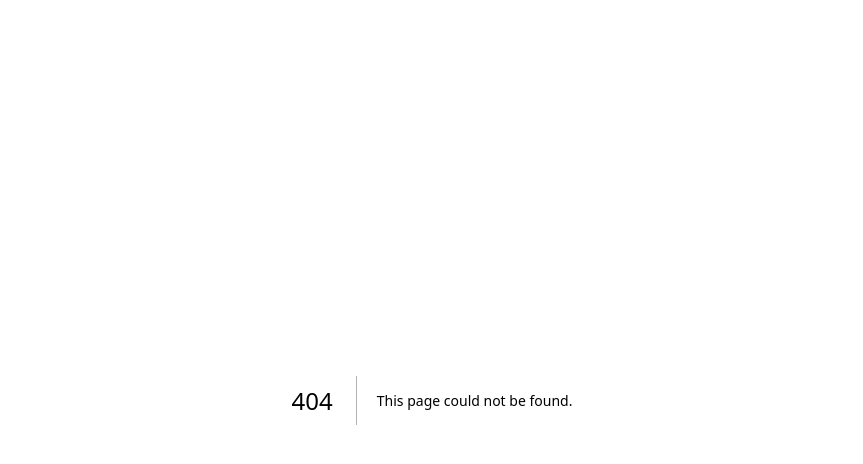
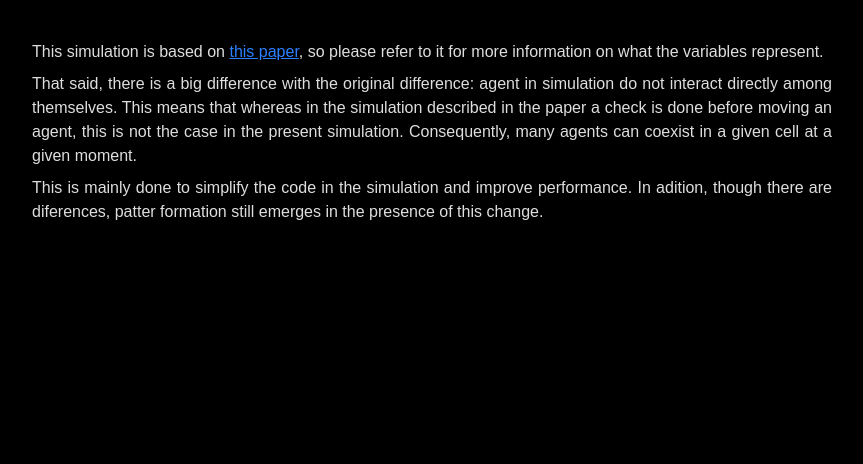
Before and after one commit to IvanB101/slime-simulation, a Next.js app: page /info in a window 1280 px wide. Before the commit this address had no page. Shown: the top 464 px of the page, without its empty margins (208-1071 px from the left). Built offline with nearby package versions, Linux system fonts and the light colour scheme.

Commit message:
added basic information

```diff
--- /dev/null
+++ b/app/info/page.tsx
@@ -0,0 +1,32 @@
+export default function Info() {
+  return (
+    <div className="bg-black flex justify-center min-h-screen p-10">
+      <div className="lg:w-2/3 text-justify flex flex-col gap-2">
+        <p>
+          This simulation is based on{" "}
+          <a
+            href="https://uwe-repository.worktribe.com/output/980579"
+            className="inline text-blue-500 underline"
+          >
+            this paper
+          </a>
+          , so please refer to it for more information on what the variables
+          represent.
+        </p>
+        <p>
+          That said, there is a big difference with the original difference:
+          agent in simulation do not interact directly among themselves. This
+          means that whereas in the simulation described in the paper a check is
+          done before moving an agent, this is not the case in the present
+          simulation. Consequently, many agents can coexist in a given cell at a
+          given moment.
+        </p>
+        <p>
+          This is mainly done to simplify the code in the simulation and improve
+          performance. In adition, though there are diferences, patter formation
+          still emerges in the presence of this change.
+        </p>
+      </div>
+    </div>
+  );
+}
--- a/app/page.tsx
+++ b/app/page.tsx
@@ -6,10 +6,13 @@ import Error from "@/components/Error";
 import Loader from "@/components/Loader";
 import { WebGPUError } from "@/lib/webgpu";
 import { config } from "@/lib/webgpu/slime";
+import Link from "next/link";
 import { useEffect, useRef, useState } from "react";
 
+import infoIcon from "@/public/icons/information.svg";
+
 // TODO:
-// - Explanation
+// - Responsive
 
 export default function RootLayout() {
   const [loading, setLoading] = useState(true);
@@ -29,7 +32,17 @@ export default function RootLayout() {
 
   if (!loading)
     return (
-      <div className="flex size-full">
+      <div className="flex size-full relative">
+        <Link
+          href="/info"
+          className="absolute p-4 right-0 top-0"
+          title="Information"
+        >
+          <div
+            dangerouslySetInnerHTML={{ __html: infoIcon }}
+            className="size-8 fill-white"
+          />
+        </Link>
         <Config
           action={setStartConfig}
           startConfig={startConfig}
```
